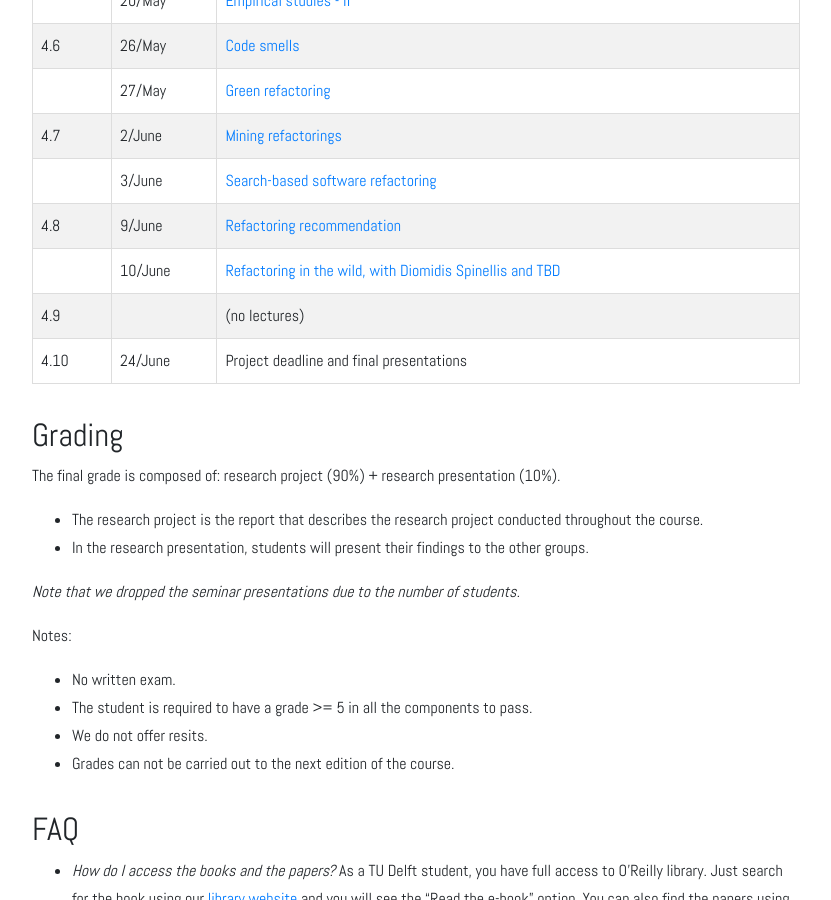
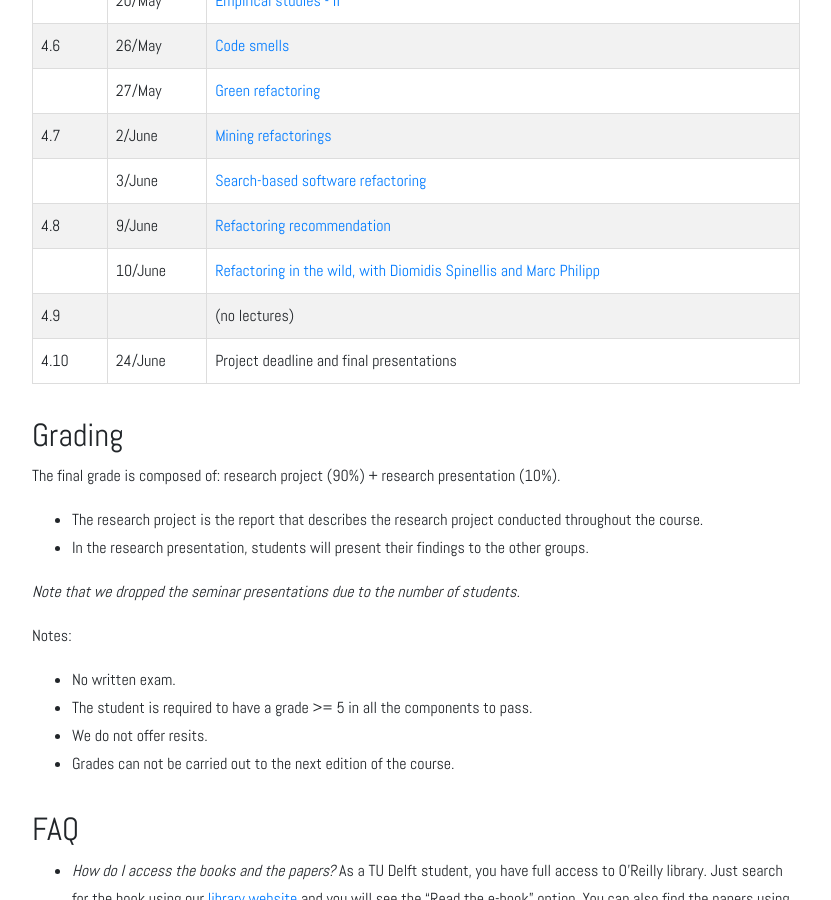
Before and after one commit to SERG-Delft/cs4300, a Jekyll site: the page built from 2021/index.md, in a window 1280 px wide and 900 px high, scrolled down 2809 px. Shown: the whole window, without its empty margins (224-1055 px from the left). Built offline with Jekyll 4.4.1, drawn with Linux system fonts in a browser that asks for light colours.

Commit message:
marc's name in the schedule

```diff
--- a/2021/index.md
+++ b/2021/index.md
@@ -76,7 +76,7 @@ Do you need help with coming up with a project? Look at our (private) "project i
 | 4.7  | 2/June   | <a href="{{ '2021/mining-refactorings' | relative_url }}">Mining refactorings</a> |
 |      | 3/June   | <a href="{{ '2021/search-based-software-refactoring' | relative_url }}">Search-based software refactoring</a> |
 | 4.8  | 9/June   | <a href="{{ '2021/refactoring-recommendations' | relative_url }}">Refactoring recommendation</a> |
-|      | 10/June  | <a href="{{ '2021/refactoring-in-the-wild' | relative_url }}">Refactoring in the wild, with Diomidis Spinellis and TBD</a> |
+|      | 10/June  | <a href="{{ '2021/refactoring-in-the-wild' | relative_url }}">Refactoring in the wild, with Diomidis Spinellis and Marc Philipp</a> |
 | 4.9  |          | (no lectures) |
 | 4.10 | 24/June  | Project deadline and final presentations |
 
```
